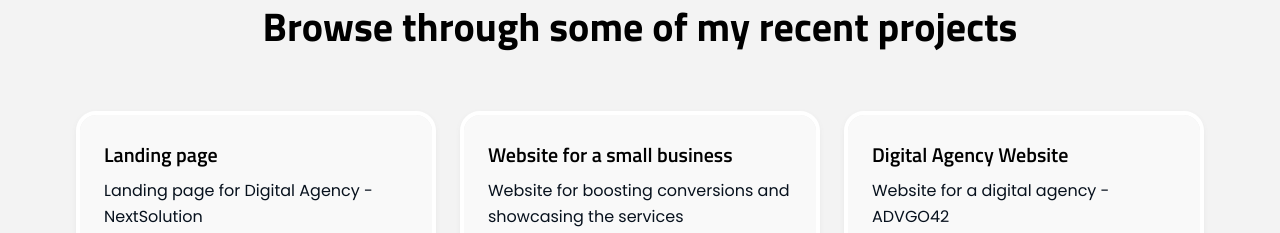
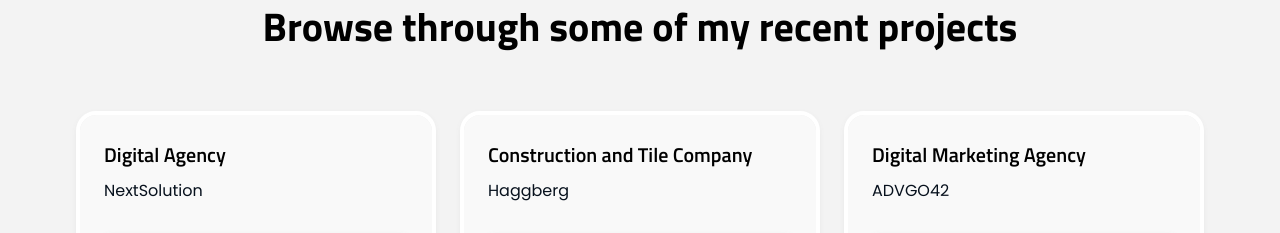
Before and after one commit to dinak0103/dinako, a plain HTML site: page index.html in a window 1280 px wide. Shown: the part 1468-1701 px from the top of the page. Drawn offline with nearby package versions, Linux system fonts and the light colour scheme; grey boxes are pictures that could not be loaded.

Commit message:
Add files via upload

```diff
--- a/index.html
+++ b/index.html
@@ -128,10 +128,10 @@
                      <a href="nscase.html" class="work__link">
                         <div class="work__heading grid">
                            <h4 class="work__title">
-                              Landing page
+                              Digital Agency
                            </h4>
                            <p class="work__description">
-                              Landing page for Digital Agency - NextSolution
+                              NextSolution
                            </p>
                         </div>
                         <img src="assets/img/case1.jpg" alt="case__img" class="case__img">
@@ -142,10 +142,10 @@
                      <a href="hgcase.html" class="work__link">
                         <div class="work__heading grid">
                            <h4 class="work__title">
-                              Website for a small business
+                              Construction and Tile Company
                            </h4>
                            <p class="work__description">
-                              Website for boosting conversions and showcasing the services
+                              Haggberg
                            </p>
                         </div>
                         <img src="assets/img/case2.jpg" alt="case__img" class="case__img">
@@ -156,10 +156,10 @@
                      <a href="advgocase.html" class="work__link">
                         <div class="work__heading grid">
                            <h4 class="work__title">
-                              Digital Agency Website
+                              Digital Marketing Agency
                            </h4>
                            <p class="work__description">
-                              Website for a digital agency - ADVGO42
+                              ADVGO42
                            </p>
                         </div>
                         <img src="assets/img/case3.jpg" alt="case__img" class="case__img">
```
Also changed, not shown: advgocase.html (+1 -1 lines), hgcase.html (+2 -2 lines), nscase.html (+2 -2 lines).
